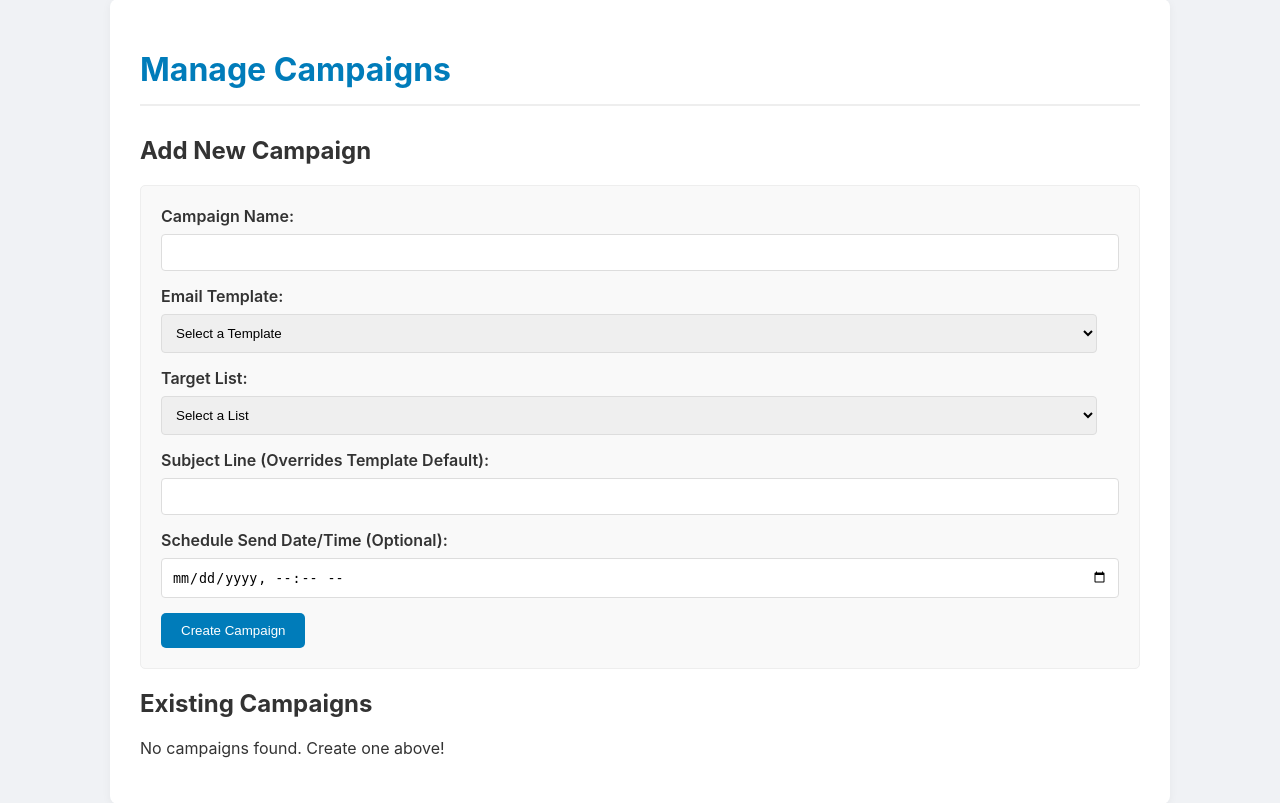
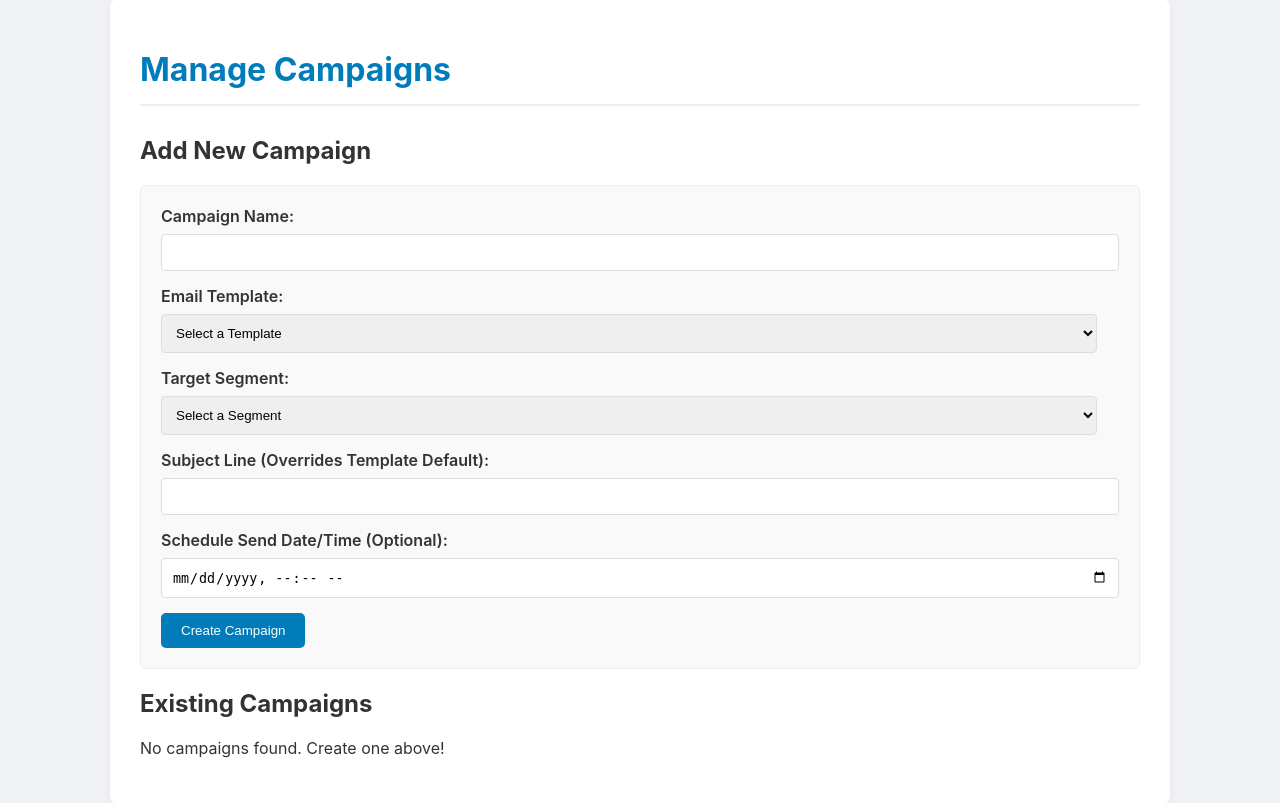
Before and after one commit to z3r0d4rkn3ss/MassMailer-WordpressPlugin-, a PHP site: page /mass-mailer/campaigns.php in a window 1280 px wide. Shown: the part 21-824 px from the top of the page. Run offline with PHP 8.4, Linux system fonts and the light colour scheme; the visitor is signed in with stand-in values (Sample User, id 1); data that the repository does not hold is empty; some libraries are stand-ins or nearby versions.

Commit message:
Update campaigns.php
Select Segment instead of List

```diff
--- a/admin/campaigns.php
+++ b/admin/campaigns.php
@@ -1,48 +1,71 @@
 <?php
 /**
- * Mass Mailer Admin Campaigns Page - Phase 4 Updates
+ * Mass Mailer Admin Campaigns Page - Segment Integration
  *
- * This file updates the campaign management UI to integrate with the queue system.
- * The "Send Now" action will now populate the queue.
+ * This file updates the campaign management UI to allow selecting a segment
+ * instead of a direct list for campaign targeting.
  *
  * @package Mass_Mailer
  * @subpackage Admin
  */
 
+// Start session and ensure authentication
+if (session_status() == PHP_SESSION_NONE) {
+    session_start();
+}
+require_once dirname(__FILE__) . '/../includes/auth.php';
+$auth = new MassMailerAuth();
+if (!$auth->isLoggedIn()) {
+    header('Location: login.php');
+    exit;
+}
+// Optional: Restrict access to 'admin' role or specific role for this page
+// if (!$auth->hasRole('editor')) {
+//     die('Access Denied. You do not have permission to view this page.');
+// }
+
 // Ensure core files are loaded
 if (!class_exists('MassMailerCampaignManager')) {
     require_once dirname(__FILE__) . '/../includes/campaign-manager.php';
-    require_once dirname(__FILE__) . '/../includes/list-manager.php';
-    require_once dirname(__FILE__) . '/../includes/template-manager.php';
-    // NEW: Include Queue Manager
+    require_once dirname(__FILE__) . '/../includes/list-manager.php'; // To fetch lists for dropdown (for automations, etc.)
+    require_once dirname(__FILE__) . '/../includes/template-manager.php'; // To fetch templates for dropdown
     require_once dirname(__FILE__) . '/../includes/queue-manager.php';
+    // NEW: Include Segment Manager
+    require_once dirname(__FILE__) . '/../includes/segment-manager.php';
 }
 
 $campaign_manager = new MassMailerCampaignManager();
-$list_manager = new MassMailerListManager();
+$list_manager = new MassMailerListManager(); // Still needed for list-based automations, etc.
 $template_manager = new MassMailerTemplateManager();
-$queue_manager = new MassMailerQueueManager(); // Instantiate Queue Manager
+$queue_manager = new MassMailerQueueManager();
+$segment_manager = new MassMailerSegmentManager(); // Instantiate Segment Manager
 
 $message = '';
 $message_type = ''; // 'success' or 'error'
 
-// Fetch all lists and templates for dropdowns
-$all_lists = $list_manager->getAllLists();
+// Fetch all lists, templates, and segments for dropdowns
+$all_lists = $list_manager->getAllLists(); // Still needed for context
 $all_templates = $template_manager->getAllTemplates();
+$all_segments = $segment_manager->getAllSegments(); // Fetch all segments
 
 // Handle form submissions for adding/updating/deleting campaigns
 if ($_SERVER['REQUEST_METHOD'] === 'POST') {
     if (isset($_POST['action'])) {
         switch ($_POST['action']) {
             case 'add_campaign':
+            case 'update_campaign':
+                $campaign_id = isset($_POST['campaign_id']) ? intval($_POST['campaign_id']) : 0;
                 $campaign_name = isset($_POST['campaign_name']) ? trim($_POST['campaign_name']) : '';
                 $template_id = isset($_POST['template_id']) ? intval($_POST['template_id']) : 0;
-                $list_id = isset($_POST['list_id']) ? intval($_POST['list_id']) : 0;
+                $segment_id = isset($_POST['segment_id']) ? intval($_POST['segment_id']) : 0; // Use segment_id
                 $subject = isset($_POST['subject']) ? trim($_POST['subject']) : '';
                 $send_at = isset($_POST['send_at']) && !empty($_POST['send_at']) ? $_POST['send_at'] : null;
+                $status = isset($_POST['status']) ? trim($_POST['status']) : 'draft';
 
-                if (!empty($campaign_name) && $template_id > 0 && $list_id > 0 && !empty($subject)) {
-                    $new_campaign_id = $campaign_manager->createCampaign($campaign_name, $template_id, $list_id, $subject, $send_at);
+                if (!empty($campaign_name) && $template_id > 0 && $segment_id > 0 && !empty($subject)) {
+                    if ($_POST['action'] === 'add_campaign') {
+                        // Pass segment_id instead of list_id
+                        $new_campaign_id = $campaign_manager->createCampaign($campaign_name, $template_id, $segment_id, $subject, $send_at);
                         if ($new_campaign_id) {
                             // Populate queue immediately if not scheduled for future
                             if (!$send_at || strtotime($send_at) <= time()) {
@@ -50,7 +73,6 @@ if ($_SERVER['REQUEST_METHOD'] === 'POST') {
                                 if ($added_to_queue_count !== false) {
                                     $message = 'Campaign "' . htmlspecialchars($campaign_name) . '" created and ' . $added_to_queue_count . ' emails added to queue!';
                                     $message_type = 'success';
-                                // Update campaign status to 'sending' if immediately sent
                                     $campaign_manager->updateCampaignStatus($new_campaign_id, 'sending');
                                 } else {
                                     $message = 'Campaign "' . htmlspecialchars($campaign_name) . '" created, but failed to add emails to queue.';
@@ -64,23 +86,10 @@ if ($_SERVER['REQUEST_METHOD'] === 'POST') {
                             $message = 'Failed to create campaign. A campaign with this name might already exist or invalid IDs.';
                             $message_type = 'error';
                         }
-                } else {
-                    $message = 'Campaign name, template, list, and subject cannot be empty.';
-                    $message_type = 'error';
-                }
-                break;
-
-            case 'update_campaign':
-                $campaign_id = isset($_POST['campaign_id']) ? intval($_POST['campaign_id']) : 0;
-                $campaign_name = isset($_POST['campaign_name']) ? trim($_POST['campaign_name']) : '';
-                $template_id = isset($_POST['template_id']) ? intval($_POST['template_id']) : 0;
-                $list_id = isset($_POST['list_id']) ? intval($_POST['list_id']) : 0;
-                $subject = isset($_POST['subject']) ? trim($_POST['subject']) : '';
-                $status = isset($_POST['status']) ? trim($_POST['status']) : 'draft';
-                $send_at = isset($_POST['send_at']) && !empty($_POST['send_at']) ? $_POST['send_at'] : null;
-
-                if ($campaign_id > 0 && !empty($campaign_name) && $template_id > 0 && $list_id > 0 && !empty($subject) && !empty($status)) {
-                    if ($campaign_manager->updateCampaign($campaign_id, $campaign_name, $template_id, $list_id, $subject, $status, $send_at)) {
+                    } else { // update_campaign
+                        if ($campaign_id > 0) {
+                            // Pass segment_id instead of list_id
+                            if ($campaign_manager->updateCampaign($campaign_id, $campaign_name, $template_id, $segment_id, $subject, $status, $send_at)) {
                                 $message = 'Campaign "' . htmlspecialchars($campaign_name) . '" updated successfully!';
                                 $message_type = 'success';
                             } else {
@@ -88,7 +97,12 @@ if ($_SERVER['REQUEST_METHOD'] === 'POST') {
                                 $message_type = 'error';
                             }
                         } else {
-                    $message = 'Invalid campaign ID, name, template, list, subject, or status for update.';
+                            $message = 'Invalid campaign ID for update.';
+                            $message_type = 'error';
+                        }
+                    }
+                } else {
+                    $message = 'Campaign name, template, segment, and subject cannot be empty.';
                     $message_type = 'error';
                 }
                 break;
@@ -113,7 +127,6 @@ if ($_SERVER['REQUEST_METHOD'] === 'POST') {
                 if ($campaign_id > 0) {
                     $campaign = $campaign_manager->getCampaign($campaign_id);
                     if ($campaign && ($campaign['status'] === 'draft' || $campaign['status'] === 'paused' || $campaign['status'] === 'scheduled')) {
-                        // Mark campaign as sending and populate queue
                         if ($campaign_manager->updateCampaignStatus($campaign_id, 'sending')) {
                             $added_to_queue_count = $queue_manager->populateQueueFromCampaign($campaign_id);
                             if ($added_to_queue_count !== false) {
@@ -122,8 +135,7 @@ if ($_SERVER['REQUEST_METHOD'] === 'POST') {
                             } else {
                                 $message = 'Campaign "' . htmlspecialchars($campaign['campaign_name']) . '" marked for sending, but failed to add emails to queue.';
                                 $message_type = 'error';
-                                // Revert status if queue population failed
-                                $campaign_manager->updateCampaignStatus($campaign_id, 'paused');
+                                $campaign_manager->updateCampaignStatus($campaign_id, 'paused'); // Revert status if queue population failed
                             }
                         } else {
                             $message = 'Failed to update campaign status to "sending".';
@@ -214,12 +226,12 @@ $all_campaigns = $campaign_manager->getAllCampaigns();
                 </select>
             </div>
             <div class="form-group">
-                <label for="list_id">Target List:</label>
-                <select id="list_id" name="list_id" required>
-                    <option value="">Select a List</option>
-                    <?php foreach ($all_lists as $list): ?>
-                        <option value="<?php echo htmlspecialchars($list['list_id']); ?>">
-                            <?php echo htmlspecialchars($list['list_name']); ?>
+                <label for="segment_id">Target Segment:</label>
+                <select id="segment_id" name="segment_id" required>
+                    <option value="">Select a Segment</option>
+                    <?php foreach ($all_segments as $segment): ?>
+                        <option value="<?php echo htmlspecialchars($segment['segment_id']); ?>">
+                            <?php echo htmlspecialchars($segment['segment_name']); ?>
                         </option>
                     <?php endforeach; ?>
                 </select>
@@ -245,7 +257,7 @@ $all_campaigns = $campaign_manager->getAllCampaigns();
                         <th>ID</th>
                         <th>Name</th>
                         <th>Template</th>
-                        <th>List</th>
+                        <th>Segment</th>
                         <th>Subject</th>
                         <th>Status</th>
                         <th>Sent/Total</th>
@@ -259,7 +271,12 @@ $all_campaigns = $campaign_manager->getAllCampaigns();
                             <td><?php echo htmlspecialchars($campaign['campaign_id']); ?></td>
                             <td><?php echo htmlspecialchars($campaign['campaign_name']); ?></td>
                             <td><?php echo htmlspecialchars($campaign['template_name']); ?></td>
-                            <td><?php echo htmlspecialchars($campaign['list_name']); ?></td>
+                            <td>
+                                <?php
+                                $segment_info = $segment_manager->getSegment($campaign['segment_id']);
+                                echo htmlspecialchars($segment_info['segment_name'] ?? 'N/A');
+                                ?>
+                            </td>
                             <td><?php echo htmlspecialchars($campaign['subject']); ?></td>
                             <td><span class="status-<?php echo htmlspecialchars($campaign['status']); ?>"><?php echo htmlspecialchars(ucfirst($campaign['status'])); ?></span></td>
                             <td><?php echo htmlspecialchars($campaign['sent_count']) . '/' . htmlspecialchars($campaign['total_recipients']); ?></td>
@@ -269,7 +286,7 @@ $all_campaigns = $campaign_manager->getAllCampaigns();
                                     <?php echo $campaign['campaign_id']; ?>,
                                     '<?php echo addslashes(htmlspecialchars($campaign['campaign_name'])); ?>',
                                     <?php echo htmlspecialchars($campaign['template_id']); ?>,
-                                    <?php echo htmlspecialchars($campaign['list_id']); ?>,
+                                    <?php echo htmlspecialchars($campaign['segment_id']); ?>,
                                     '<?php echo addslashes(htmlspecialchars($campaign['subject'])); ?>',
                                     '<?php echo addslashes(htmlspecialchars($campaign['status'])); ?>',
                                     '<?php echo $campaign['send_at'] ? date('Y-m-d\TH:i', strtotime($campaign['send_at'])) : ''; ?>'
@@ -284,7 +301,7 @@ $all_campaigns = $campaign_manager->getAllCampaigns();
                                 <?php
                                 $can_send = in_array($campaign['status'], ['draft', 'paused', 'scheduled']);
                                 if ($can_send): ?>
-                                <form method="POST" action="" style="display:inline-block;" onsubmit="return confirm('Are you sure you want to send this campaign now? This will add all list subscribers to the queue.');">
+                                <form method="POST" action="" style="display:inline-block;" onsubmit="return confirm('Are you sure you want to send this campaign now? This will add all segment subscribers to the queue.');">
                                     <input type="hidden" name="action" value="send_now">
                                     <input type="hidden" name="campaign_id" value="<?php echo htmlspecialchars($campaign['campaign_id']); ?>">
                                     <button type="submit" class="send-now">Send Now</button>
@@ -319,12 +336,12 @@ $all_campaigns = $campaign_manager->getAllCampaigns();
                             </select>
                         </div>
                         <div class="form-group">
-                            <label for="edit_list_id">Target List:</label>
-                            <select id="edit_list_id" name="list_id" required>
-                                <option value="">Select a List</option>
-                                <?php foreach ($all_lists as $list): ?>
-                                    <option value="<?php echo htmlspecialchars($list['list_id']); ?>">
-                                        <?php echo htmlspecialchars($list['list_name']); ?>
+                            <label for="edit_segment_id">Target Segment:</label>
+                            <select id="edit_segment_id" name="segment_id" required>
+                                <option value="">Select a Segment</option>
+                                <?php foreach ($all_segments as $segment): ?>
+                                    <option value="<?php echo htmlspecialchars($segment['segment_id']); ?>">
+                                        <?php echo htmlspecialchars($segment['segment_name']); ?>
                                     </option>
                                 <?php endforeach; ?>
                             </select>
@@ -355,11 +372,11 @@ $all_campaigns = $campaign_manager->getAllCampaigns();
             </div>
 
             <script>
-                function showEditForm(id, name, templateId, listId, subject, status, sendAt) {
+                function showEditForm(id, name, templateId, segmentId, subject, status, sendAt) {
                     document.getElementById('edit_campaign_id').value = id;
                     document.getElementById('edit_campaign_name').value = name;
                     document.getElementById('edit_template_id').value = templateId;
-                    document.getElementById('edit_list_id').value = listId;
+                    document.getElementById('edit_segment_id').value = segmentId;
                     document.getElementById('edit_subject').value = subject;
                     document.getElementById('edit_status').value = status;
                     document.getElementById('edit_send_at').value = sendAt; // datetime-local needs YYYY-MM-DDTHH:MM format
```
Lines whose indentation alone changed are shown as unchanged.
